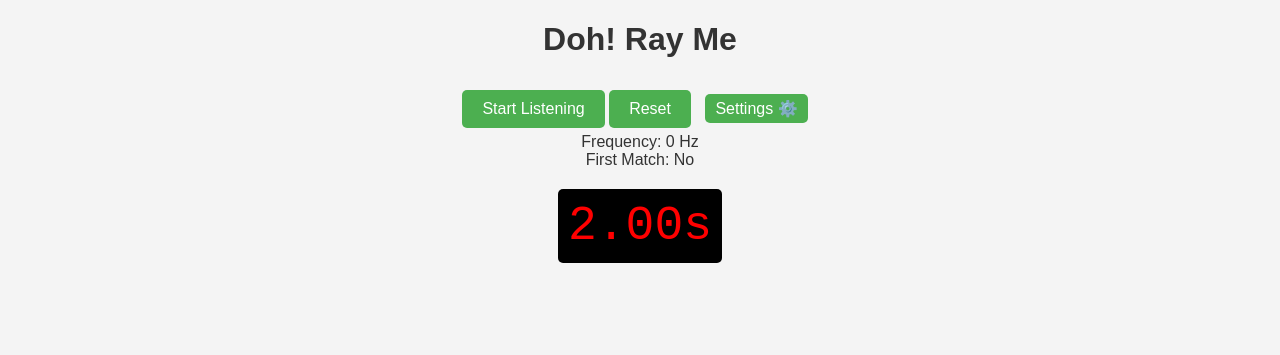
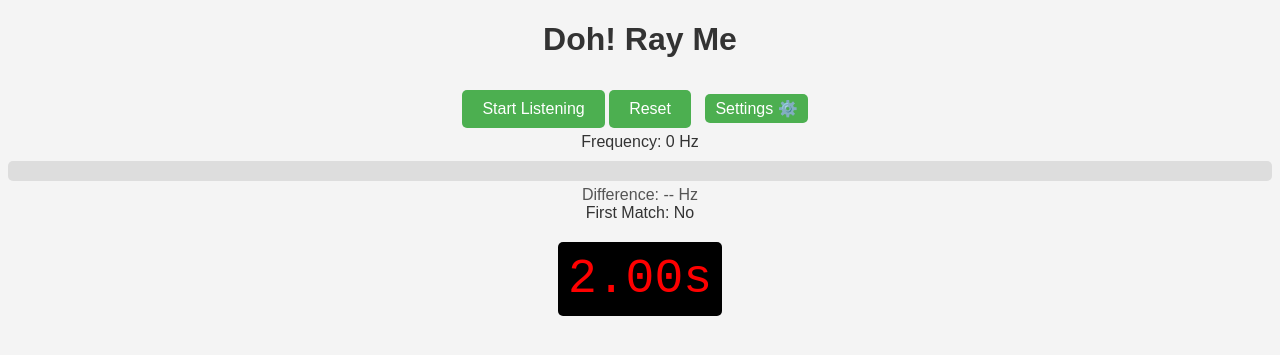
Before and after one commit to Console/console.github.io, a Jekyll site: the page ctf/sound-lock/sound.html, which Jekyll copies as it is, in a window 1280 px wide. Shown: the top 355 px of the page. Built offline with Jekyll 4.4.1, drawn with Linux system fonts in a browser that asks for light colours.

Commit message:
Adding a sound bar/frequency bar

```diff
--- a/ctf/sound-lock/script.js
+++ b/ctf/sound-lock/script.js
@@ -9,7 +9,7 @@ window.onload = function() {
     const lowFreq = document.getElementById('lowFreq');
     const highFreq = document.getElementById('highFreq');
     const targetDuration = document.getElementById('targetDuration');
-    const targetFrequencies = [261, 293, 329]; // Array of target frequencies
+    const targetFrequencies = [256, 293, 329]; // Array of target frequencies
     const tolerance = 10; // Tolerance for frequency matching
     let audioContext;
     let analyser;
@@ -108,6 +108,13 @@ window.onload = function() {
             if (frequency !== 0) {
                 frequencyDisplay.innerText = `Frequency: ${frequency.toFixed(2)} Hz`;
 
+                const frequencyDifference = Math.abs(frequency - currentTargetFrequency);
+                document.getElementById('gaugeLabel').innerText = `Difference: ${frequencyDifference.toFixed(2)} Hz`;
+
+                // Update gauge width based on frequency difference, capped at 100 Hz for full scale
+                let gaugePercent = Math.min(frequencyDifference, 100) / 100 * 100;
+                document.getElementById('gauge').style.width = `${gaugePercent}%`;
+
                 let currentTargetFrequency = targetFrequencies[currentTargetIndex];
                 let matchDisplays = [firstMatchDisplay, secondMatchDisplay, thirdMatchDisplay];
                 let matchDisplay = matchDisplays[currentTargetIndex];
--- a/ctf/sound-lock/sound.html
+++ b/ctf/sound-lock/sound.html
@@ -31,6 +31,12 @@
     </div>
 
     <div id="frequency">Frequency: 0 Hz</div>
+    <div id="frequencyDifference">
+        <div id="gaugeContainer">
+            <div id="gauge"></div>
+        </div>
+        <div id="gaugeLabel">Difference: -- Hz</div>
+    </div>
     <div id="firstMatchDisplay">First Match: No</div>
     <div id="secondMatchDisplay" style="display: none;">Second Match: No</div>
     <div id="thirdMatchDisplay" style="display: none;">Third Match: No</div>
--- a/ctf/sound-lock/style.css
+++ b/ctf/sound-lock/style.css
@@ -3,6 +3,28 @@ body {
     background-color: #f4f4f4;
     color: #333;
     text-align: center;
+}
+
+#gaugeContainer {
+    width: 100%;
+    height: 20px;
+    background-color: #ddd;
+    border-radius: 5px;
+    margin-top: 10px;
+}
+
+#gauge {
+    height: 100%;
+    width: 0%;  /* Initial width; this will be updated by JavaScript */
+    background-color: #4CAF50;
+    border-radius: 5px;
+    transition: width 0.3s ease-in-out;
+}
+
+#gaugeLabel {
+    margin-top: 5px;
+    text-align: center;
+    color: #555;
 }
 
 #configPanel {
```
